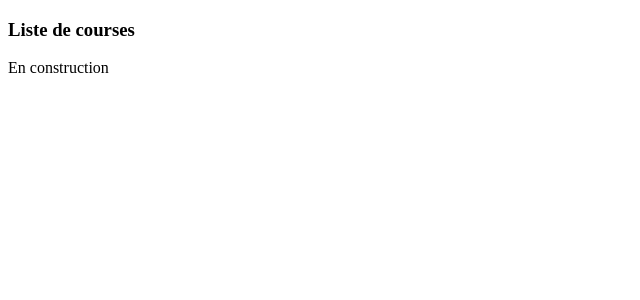
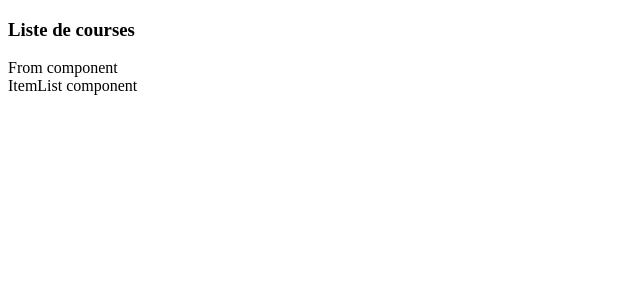
Before and after one commit to limozaza/myshoppinglist, a React (Create React App) app: page / in a window 1280 px wide. Shown: the top 300 px of the page, without its empty margins (0-640 px from the left). Built offline with nearby package versions, Linux system fonts and the light colour scheme.

Commit message:
Add Form and ItemList components

```diff
--- a/src/components/App.js
+++ b/src/components/App.js
@@ -1,11 +1,15 @@
 import React from 'react';
+
+import Form from './Form';
+import ItemList from './ItemList';
 
 class App extends React.Component{
   render(){
     return(
       <div>
         <h3>Liste de courses</h3>
-        <div>En construction</div>
+        <Form />
+        <ItemList />
       </div>
         );
   }
--- /dev/null
+++ b/src/components/Form.js
@@ -0,0 +1,11 @@
+import React from 'react';
+
+const Form = () => {
+  return (
+    <div>
+      From component
+    </div>
+  );
+};
+
+export default Form;
--- /dev/null
+++ b/src/components/ItemList.js
@@ -0,0 +1,11 @@
+import React from 'react';
+
+const ItemList = () => {
+  return (
+    <div>
+      ItemList component
+    </div>
+  );
+};
+
+export default ItemList;
```
